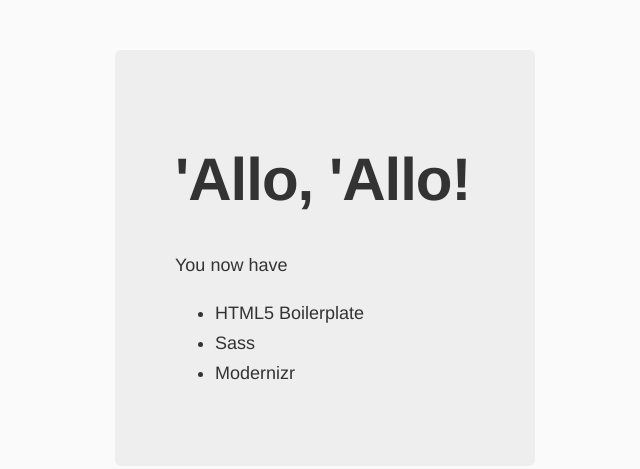
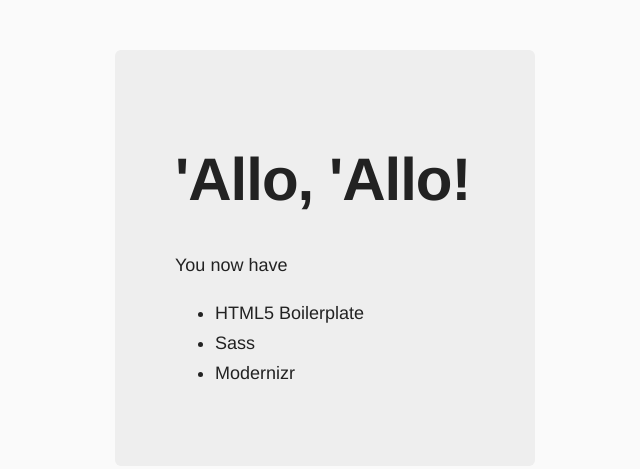
Before and after one commit to vazquez/prettycreditcard, a website: page app/index.html in a window 1280 px wide. Shown: the whole page, without its empty margins (315-955 px from the left). Drawn offline with nearby package versions, Linux system fonts and the light colour scheme; files that its build step writes are made by us from their sources.

```diff
--- a/app/styles/main.sass
+++ b/app/styles/main.sass
@@ -3,7 +3,7 @@
 body
   background: $background
   font-family: "Helvetica Neue", Helvetica, Arial, sans-serif
-  color: #333
+  color: #222
 
 .hero-unit
   margin: 50px auto 0 auto
```
Also changed, not shown: .tmp/styles/main.css, 1 other file.
